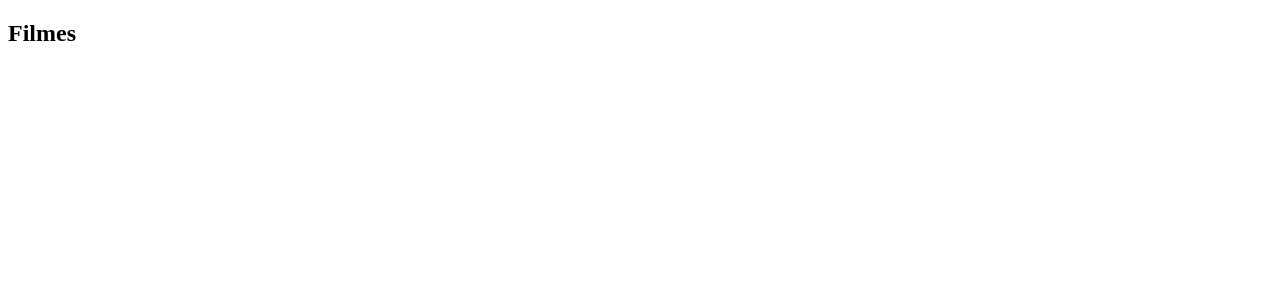
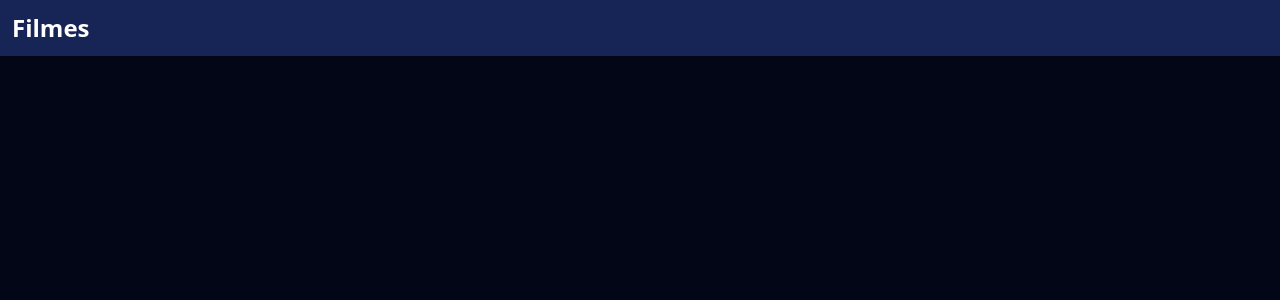
Before and after one commit to Carlamagalhaes1/Movies_app, a React (Vite) app: page / in a window 1280 px wide. Shown: the top 300 px of the page. Built offline with nearby package versions, Linux system fonts and the light colour scheme.

Commit message:
base navBar

```diff
--- a/src/App.css
+++ b/src/App.css
@@ -1,9 +1 @@
 @import "tailwindcss"
-
-@theme {
-    /*--color-mint-500: oklch(0.72 0.11 178);*/
-    --color-backgroud: #f1f3f4;
-    --color-secondaryBackgroud: #f5f5f5;
-    --color-headerColor: #5f6368 ;
-    --color-textColor: #3c4043
-}
--- /dev/null
+++ b/src/components/MoviesList/index.tsx
@@ -0,0 +1,10 @@
+export default function MoviesList() {
+    return(
+        <div>
+            <ul className="">
+                <li></li>
+            </ul>
+        </div>
+    )
+
+}
--- a/src/components/NavBar/index.tsx
+++ b/src/components/NavBar/index.tsx
@@ -1,8 +1,9 @@
 export default function NavBar () {
     return (
-        <nav className="">
-            <div className="container mx-auto flex items-center bg- ">
-            <h1 className="text-2xl font-bold ">Filmes</h1>
+        <nav className="bg-blue-950">
+            <div className="container mx-auto flex items-center p-3
+             ">
+            <h1 className="text-2xl font-bold text-white  ">Filmes</h1>
             </div>
 
 
--- a/src/index.css
+++ b/src/index.css
@@ -0,0 +1,3 @@
+body {
+    background:#020617 ;
+}
```
